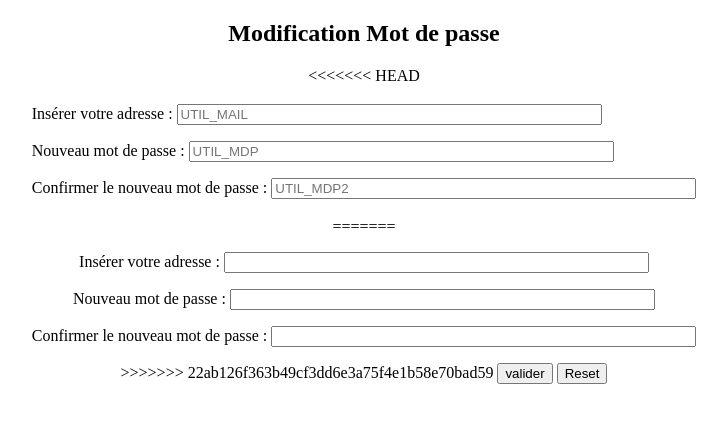
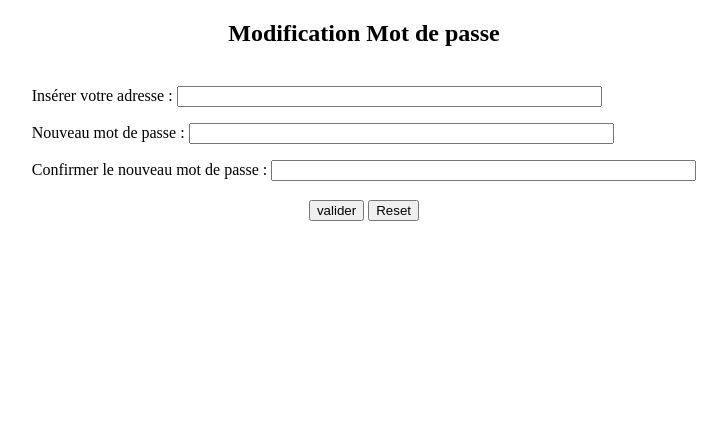
Before and after one commit to CheruelQuentin/StageV2, a PHP site: page /sites_BTS/vue/vueModifMdp.php in a window 1280 px wide. Shown: the top 423 px of the page, without its empty margins (276-1003 px from the left). Run offline with PHP 8.4, Linux system fonts and the light colour scheme.

Commit message:
Fix bugs

```diff
--- a/vue/vueAddEtablissement.php
+++ b/vue/vueAddEtablissement.php
@@ -4,7 +4,7 @@
 <p></p>
  <form method="post" action="./?action=insertEta">
 
-<table><td><tr>
+<table><tr><td>
 <p><label for="ETA_NOM"> Nom établissement : </label><input id="ETA_NOM" type="text" name="ETA_NOM" size="50px" maxlength="150"  onblur="verifnomEtab();" /><span id = "erreurnomEtab" ></span></p>
 
 
--- a/vue/vueModifMdp.php
+++ b/vue/vueModifMdp.php
@@ -11,18 +11,11 @@
 
 
              <form method="post" action="./?action=upMdp">
-<<<<<<< HEAD
              <table><tr><td>
-    <p><label for="UTIL_MAIL">Insérer votre adresse </label> : <input id="UTIL_MAIL" type="text" name="UTIL_MAIL" size="50px" maxlength="150" placeholder="UTIL_MAIL" /></p>
-    <p><label for="UTIL_MDP"> Nouveau mot de passe </label> : <input id="UTIL_MDP" type="password" name="UTIL_MDP" size="50px" maxlength="500" placeholder="UTIL_MDP" /></p>
-    <p><label for="UTIL_MDP2"> Confirmer le nouveau mot de passe </label> : <input id="UTIL_MDP2" type="password" name="UTIL_MDP2" size="50px" maxlength="500" placeholder="UTIL_MDP2" /></p>
-            </td></tr></table>
-=======
     <p><label for="UTIL_MAIL">Insérer votre adresse </label> : <input id="UTIL_MAIL" type="text" name="UTIL_MAIL" size="50px" maxlength="150"  /></p>
     <p><label for="UTIL_MDP"> Nouveau mot de passe </label> : <input id="UTIL_MDP" type="password" name="UTIL_MDP" size="50px" maxlength="500"  /></p>
     <p><label for="UTIL_MDP2"> Confirmer le nouveau mot de passe </label> : <input id="UTIL_MDP2" type="password" name="UTIL_MDP2" size="50px" maxlength="500"  /></p>
-
->>>>>>> 22ab126f363b49cf3dd6e3a75f4e1b58e70bad59
+            </tr></td></table>
 
 
 
```
